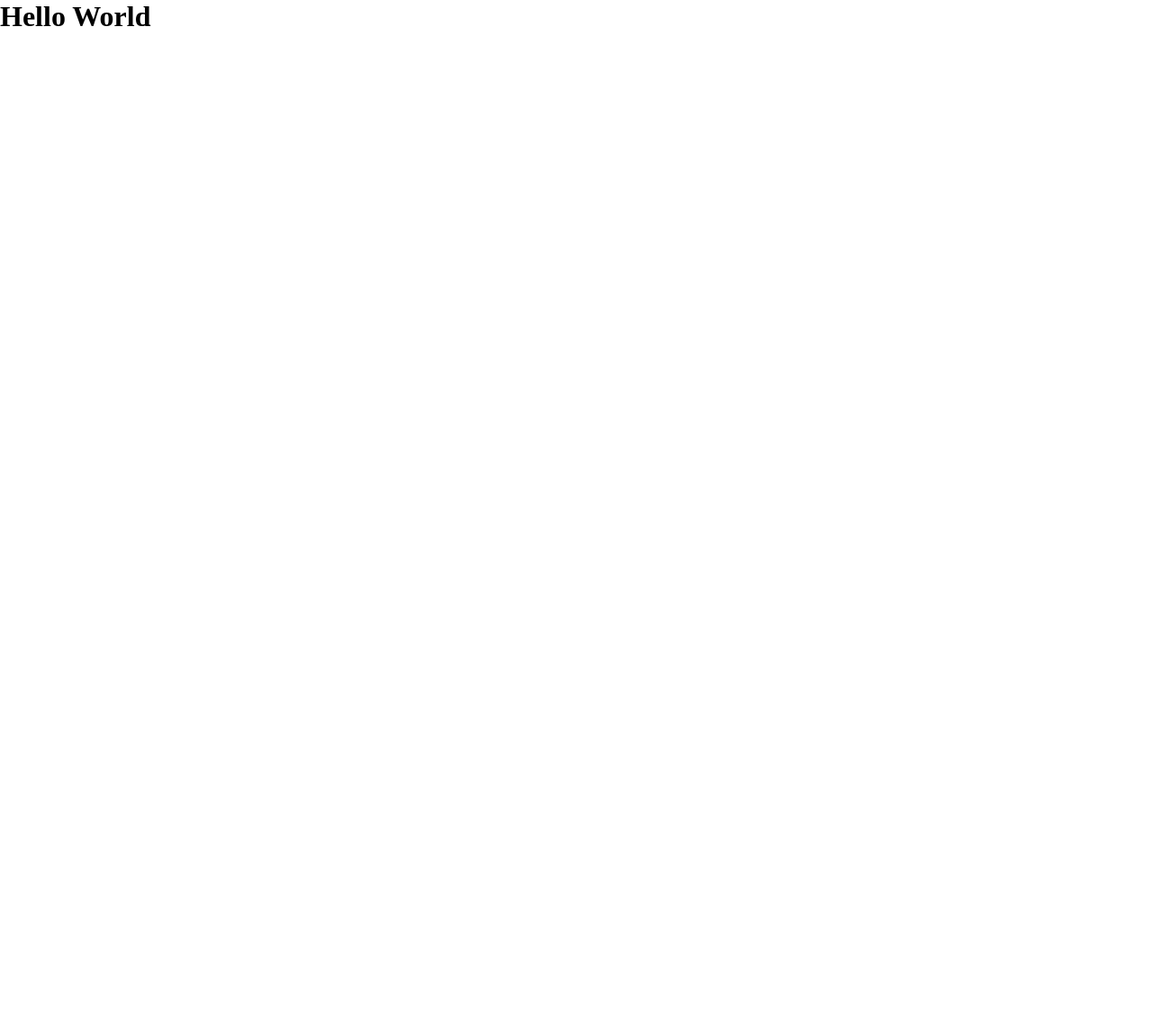
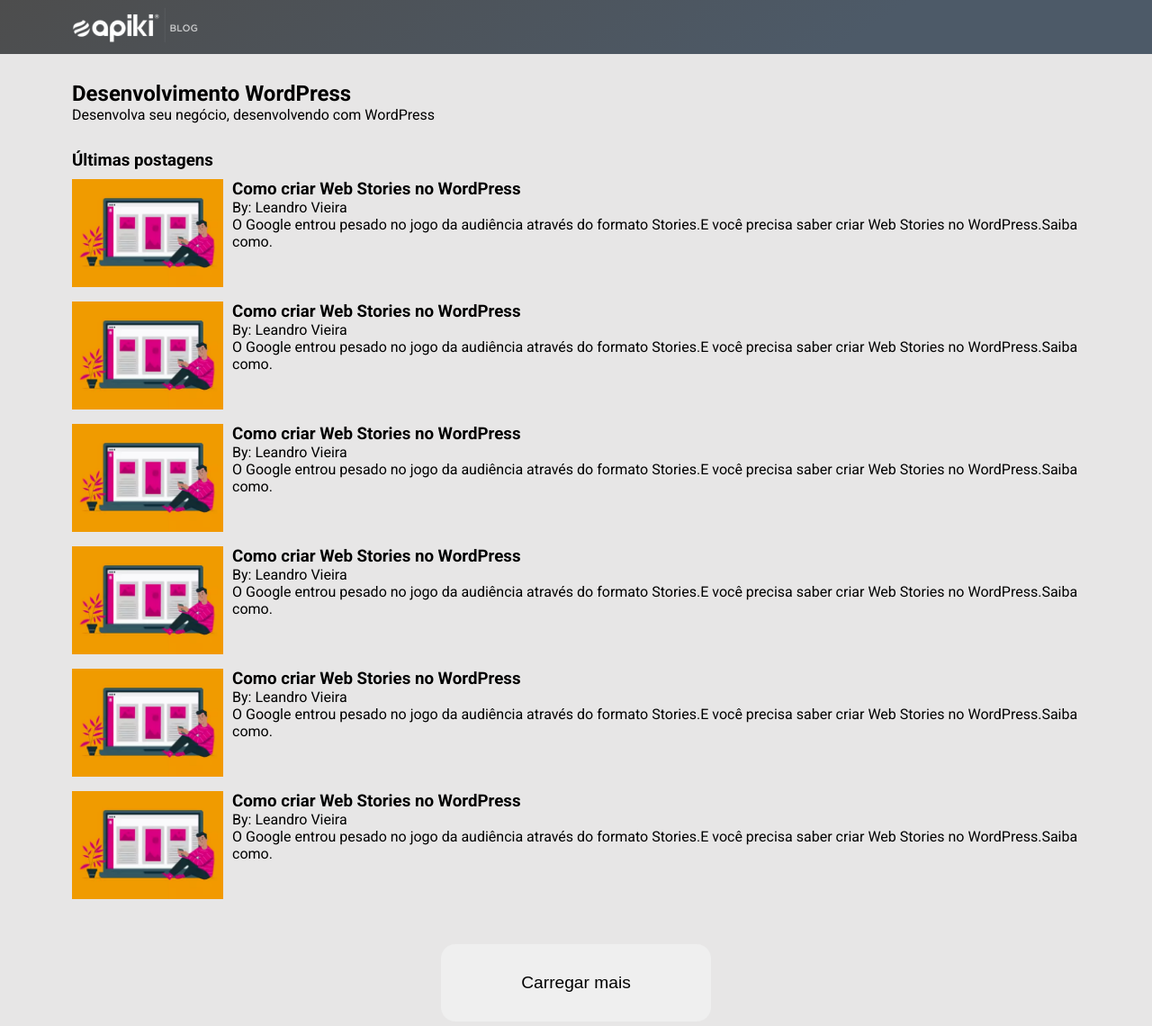
Before and after one commit to Apiki/front-end-challenge, a React (Create React App) app: page / in a window 1280 px wide. Shown: the top 1140 px of the page at 90% size. Before the commit the page ends 800 px from the top, so only its background shows below. Built offline with nearby package versions, Linux system fonts and the light colour scheme.

Commit message:
create header and content components

```diff
--- a/public/index.html
+++ b/public/index.html
@@ -5,7 +5,10 @@
   <meta charset="utf-8" />
   <link rel="icon" href="%PUBLIC_URL%/favicon.ico" />
   <meta name="viewport" content="width=device-width, initial-scale=1" />
-
+  <link rel="preconnect" href="https://fonts.googleapis.com">
+  <link rel="preconnect" href="https://fonts.gstatic.com" crossorigin>
+  <link href="https://fonts.googleapis.com/css2?family=Poppins:wght@400;600&family=Roboto:wght@400;500;700&display=swap"
+    rel="stylesheet">
 
   <title>Apiki Blog</title>
 </head>
--- a/src/App.css
+++ /dev/null
@@ -1,3 +0,0 @@
-h1{
-  color: violet
-}
--- a/src/App.js
+++ b/src/App.js
@@ -1,11 +1,15 @@
-
 import './styles/global.css';
+import { Header } from './components/Header'
+import { Content } from './components/Content'
+import { LoadButton } from './components/LoadButton'
 
 function App() {
   return (
-
-    <h1>Hello World</h1>
-
+    <>
+      <Header />
+      <Content />
+      <LoadButton />
+    </>
   );
 }
 
--- /dev/null
+++ b/src/components/Content/content.css
@@ -0,0 +1,3 @@
+section{
+    padding: 30px 0px;
+}
--- /dev/null
+++ b/src/components/Content/index.js
@@ -0,0 +1,21 @@
+import './content.css'
+import { Posts } from '../Posts'
+
+export function Content() {
+
+    return (
+        <div className="container">
+
+            <section>
+                <h1>Desenvolvimento WordPress</h1>
+                <p>Desenvolva seu negócio, desenvolvendo com WordPress</p>
+            </section>
+
+
+            <main>
+                <h3>Últimas postagens</h3>
+                <Posts />
+            </main>
+        </div>
+    )
+}
--- a/src/components/Header/header.css
+++ b/src/components/Header/header.css
@@ -0,0 +1,4 @@
+header {
+    background-image: linear-gradient(147deg, #4d4d4d 0%, #4d5a68 74%);
+    padding: 0.5rem;
+}
--- a/src/components/Header/index.js
+++ b/src/components/Header/index.js
@@ -0,0 +1,12 @@
+import './header.css'
+import logoImg from '../../assets/logo.png'
+
+export function Header() {
+    return (
+        <header>
+            <div className="container">
+                <img src={logoImg} alt="apiki logo" />
+            </div>
+        </header>
+    )
+}
--- /dev/null
+++ b/src/components/LoadButton/index.js
@@ -0,0 +1,14 @@
+import './loadbutton.css'
+
+export function LoadButton() {
+
+    function clicked() {
+        console.log('cicero')
+    }
+
+    return (
+        <div className="container load-button">
+            <button onClick={clicked}>Carregar mais</button>
+        </div>
+    )
+}
--- /dev/null
+++ b/src/components/LoadButton/loadbutton.css
@@ -0,0 +1,24 @@
+.load-button{
+    display:flex;
+    align-items: center;
+    justify-content: center;
+    width: 300px;
+    margin-top: 50px;
+    margin-bottom: 50px;
+
+}
+
+.load-button button{
+    border: none;
+    width: 100%;
+    padding: 2rem;
+    transition: 0.4s;
+    font-size: 1.2rem;
+    border-radius: 1rem;
+
+}
+
+.load-button button:hover{
+    background: hotpink;
+    color: white;
+}
--- /dev/null
+++ b/src/components/Posts/index.js
@@ -0,0 +1,79 @@
+import './posts.css'
+import postImage from '../../assets/image.png'
+import { React } from 'react'
+
+
+export function Posts() {
+
+    return (
+        <div className="posts">
+            <ul className="post-container">
+                <li>
+                    <img src={postImage} alt="" />
+
+                    <div className="post-box">
+                        <h3>Como criar Web Stories no WordPress</h3>
+                        <p>By: Leandro Vieira</p>
+                        <p>O Google entrou pesado no jogo da audiência através do formato Stories.E você precisa saber
+                            criar Web Stories no WordPress.Saiba como.</p>
+                    </div>
+                </li>
+
+                <li>
+                    <img src={postImage} alt="" />
+
+                    <div className="post-box">
+                        <h3>Como criar Web Stories no WordPress</h3>
+                        <p>By: Leandro Vieira</p>
+                        <p>O Google entrou pesado no jogo da audiência através do formato Stories.E você precisa saber
+                            criar Web Stories no WordPress.Saiba como.</p>
+                    </div>
+                </li>
+
+                <li>
+                    <img src={postImage} alt="" />
+
+                    <div className="post-box">
+                        <h3>Como criar Web Stories no WordPress</h3>
+                        <p>By: Leandro Vieira</p>
+                        <p>O Google entrou pesado no jogo da audiência através do formato Stories.E você precisa saber
+                            criar Web Stories no WordPress.Saiba como.</p>
+                    </div>
+                </li>
+
+                <li>
+                    <img src={postImage} alt="" />
+
+                    <div className="post-box">
+                        <h3>Como criar Web Stories no WordPress</h3>
+                        <p>By: Leandro Vieira</p>
+                        <p>O Google entrou pesado no jogo da audiência através do formato Stories.E você precisa saber
+                            criar Web Stories no WordPress.Saiba como.</p>
+                    </div>
+                </li>
+
+                <li>
+                    <img src={postImage} alt="" />
+
+                    <div className="post-box">
+                        <h3>Como criar Web Stories no WordPress</h3>
+                        <p>By: Leandro Vieira</p>
+                        <p>O Google entrou pesado no jogo da audiência através do formato Stories.E você precisa saber
+                            criar Web Stories no WordPress.Saiba como.</p>
+                    </div>
+                </li>
+
+                <li>
+                    <img src={postImage} alt="" />
+
+                    <div className="post-box">
+                        <h3>Como criar Web Stories no WordPress</h3>
+                        <p>By: Leandro Vieira</p>
+                        <p>O Google entrou pesado no jogo da audiência através do formato Stories.E você precisa saber
+                            criar Web Stories no WordPress.Saiba como.</p>
+                    </div>
+                </li>
+            </ul>
+        </div>
+    )
+}
--- /dev/null
+++ b/src/components/Posts/posts.css
@@ -0,0 +1,22 @@
+.posts{
+    margin-top: 10px;
+
+    border-radius: 0.5rem;
+
+}
+
+.post-container{
+
+    list-style: none;
+}
+
+
+li {
+    display: flex;
+    margin-bottom: 1rem;
+}
+
+li img{
+    height: 120px;
+    margin-right: 10px;
+}
--- a/src/styles/global.css
+++ b/src/styles/global.css
@@ -1,6 +1,20 @@
 *{
+    box-sizing: border-box;
+    padding: 0;
     margin: 0;
-    padding: 0;
-    box-sizing: border-box;
+}
 
+body{
+    background: rgb(231, 230, 230);
+    -webkit-font-smoothing: antialiased;
+    font-family: 'Roboto', sans-serif;
 }
+
+button {
+    cursor: pointer;
+}
+
+.container{
+    max-width: 1120px;
+    margin: 0 auto;
+}
```
Also changed, not shown: src/assets/image.png (added), src/assets/logo.png (added).
